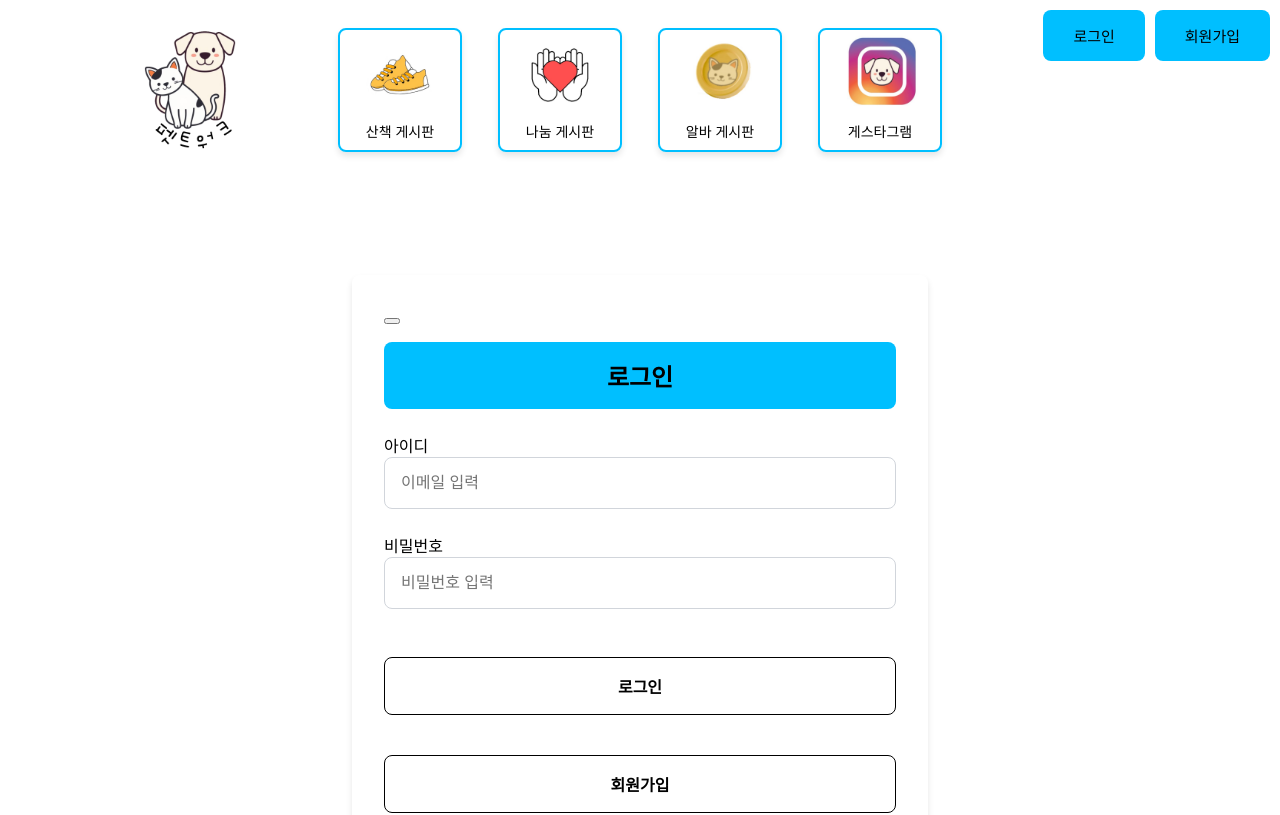
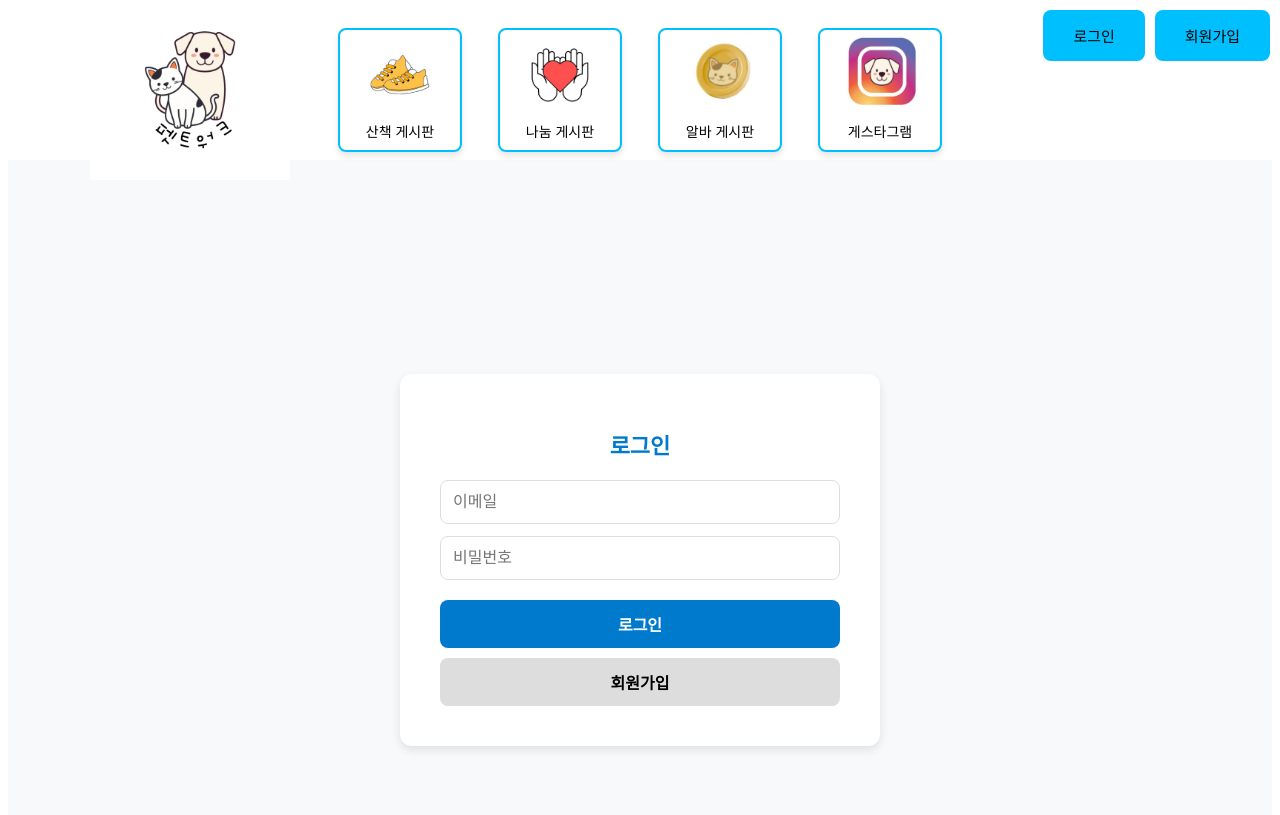
Before and after one commit to kkameoo/PetworkReact, a React (Vite) app: page /login in a window 1280 px wide. Shown: the top 815 px of the page. Built offline with nearby package versions, Linux system fonts and the light colour scheme; no server answers.

Commit message:
DESIGN : 로그인UI수정

```diff
--- a/src/views/login/LoginContents.jsx
+++ b/src/views/login/LoginContents.jsx
@@ -1,102 +1,85 @@
-import React, { useEffect, useState } from "react";
+import React, { useState } from "react";
 import styled from "styled-components";
 import { useNavigate } from "react-router-dom";
 import { useAuth } from "../../hooks/useAuth";
 
-// 스타일 컴포넌트들
 const Container = styled.div`
   height: 100vh;
   display: flex;
-  flex-direction: column;
+  justify-content: center;
+  align-items: center;
+  background-color: #f8f9fa;
 `;
 
 const FormWrapper = styled.div`
-  flex: 1;
+  width: 100%;
+  max-width: 400px;
+  padding: 40px;
+  background: white;
+  border-radius: 12px;
+  box-shadow: 0 4px 10px rgba(0, 0, 0, 0.1);
   display: flex;
-  justify-content: center;
+  flex-direction: column;
   align-items: center;
 `;
 
-const Form = styled.div`
-  width: 100%;
-  max-width: 32rem;
-  padding: 32px;
-  border-radius: 8px;
-  box-shadow: 0 4px 6px rgba(0, 0, 0, 0.1);
-`;
-
 const Title = styled.h1`
-  font-size: 24px;
+  font-size: 22px;
   font-weight: bold;
   text-align: center;
-  margin-bottom: 24px;
-  background-color: #00bfff;
-  color: #000000;
-  padding: 16px;
-  border-radius: 8px;
+  margin-bottom: 20px;
+  color: #007acc;
 `;
 
 const InputWrapper = styled.div`
+  width: 100%;
   display: flex;
   flex-direction: column;
-  width: 100%;
-  gap: 24px;
-`;
-
-const Label = styled.label`
-  font-size: 16px;
-  font-weight: 500;
-  margin-bottom: 8px;
+  gap: 12px;
+  margin-bottom: 20px;
 `;
 
 const Input = styled.input`
-  border: 1px solid #d1d5db;
-  padding: 16px;
+  width: 100%;
+  padding: 12px;
+  border: 1px solid #ddd;
   border-radius: 8px;
-  width: 100%;
+  font-size: 16px;
   background-color: white;
-  font-size: 16px;
   box-sizing: border-box;
+  transition: border 0.3s;
+
+  &:focus {
+    border-color: #007acc;
+    outline: none;
+  }
 `;
 
 const Button = styled.button`
   width: 100%;
-  background-color: white;
-  color: black;
-  border: 1px solid black;
-  padding: 16px;
+  background-color: #007acc;
+  color: white;
+  border: none;
+  padding: 12px;
   border-radius: 8px;
-  margin-top: ${(props) => (props.isSignup ? "16px" : "24px")};
   font-weight: bold;
   font-size: 16px;
   cursor: pointer;
-  transition: background-color 0.3s ease;
+  transition: background-color 0.3s;
 
   &:hover {
-    background-color: #f3f4f6;
+    background-color: #005f99;
   }
 `;
 
-function LoginContents() {
-  // const [username, setUsername] = useState("");
-  // const [password, setPassword] = useState("");
-  const {user, setUser} = useAuth();
-  const [formData, setFormData] = useState({
-    email: "",
-    password: "",
-  });
+const Login = () => {
+  const { setUser } = useAuth();
+  const [formData, setFormData] = useState({ email: "", password: "" });
   const [error, setError] = useState("");
   const navigate = useNavigate();
-  const API_USER_URL = `http://localhost:8087/api/user`;
-
-  // 뒤로가기 버튼
-  const onBack = () => {
-    navigate("/");
-  };
+  const API_USER_URL = "http://localhost:8087/api/user";
 
   const handleLogin = async () => {
-    // e.preventDefault();
-
     try {
       const response = await fetch(`${API_USER_URL}/login`, {
         credentials: "include",
@@ -107,15 +90,12 @@ function LoginContents() {
         body: JSON.stringify(formData),
       });
 
-
       const data = await response.json();
-      setUser(data);
-      console.log("data", data);
-
-      navigate("/");
       if (!response.ok) {
         throw new Error("로그인 실패");
       }
+      setUser(data);
+      navigate("/");
     } catch (error) {
       console.error("로그인 오류", error);
       setError("서버 오류가 발생했습니다.");
@@ -125,39 +105,36 @@ function LoginContents() {
   return (
     <Container>
       <FormWrapper>
-        <Form onSubmit={handleLogin}>
-          <button onClick={onBack} className="login-back-button" />
         <Title>로그인</Title>
         <InputWrapper>
-            <div>
-              <Label>아이디</Label>
           <Input
-                type="text"
-                placeholder="이메일 입력"
+            type="email"
+            placeholder="이메일"
             value={formData.email}
             onChange={(e) =>
               setFormData({ ...formData, email: e.target.value })
             }
           />
-            </div>
-            <div>
-              <Label>비밀번호</Label>
           <Input
             type="password"
-                placeholder="비밀번호 입력"
+            placeholder="비밀번호"
             value={formData.password}
             onChange={(e) =>
               setFormData({ ...formData, password: e.target.value })
             }
           />
-            </div>
+        </InputWrapper>
+        {error && <p style={{ color: "red", fontSize: "14px" }}>{error}</p>}
         <Button onClick={handleLogin}>로그인</Button>
-            <Button isSignup>회원가입</Button>
-          </InputWrapper>
-        </Form>
+        <Button
+          onClick={() => navigate("/signup")}
+          style={{ marginTop: "10px", backgroundColor: "#ddd", color: "black" }}
+        >
+          회원가입
+        </Button>
       </FormWrapper>
     </Container>
   );
-}
+};
 
-export default LoginContents;
+export default Login;
```
Lines whose indentation alone changed are shown as unchanged.
